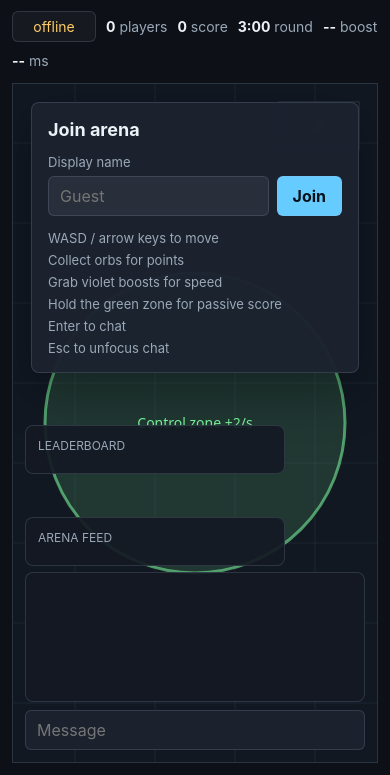
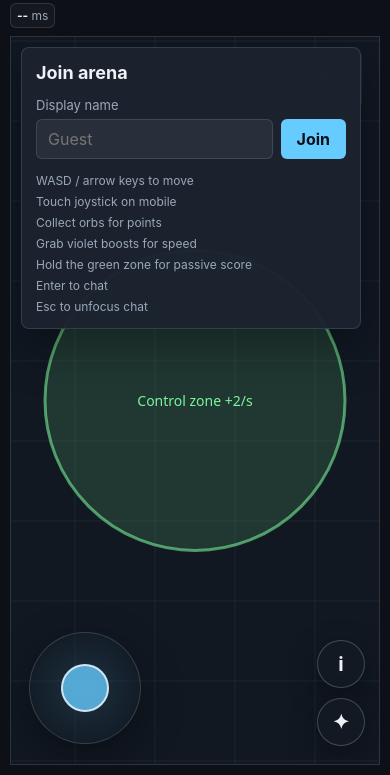
Before and after one commit to Alexandru2984/vix, a plain HTML site: page public/index.html in a window 390 px wide. Shown: the part 69-844 px from the top of the page. Drawn offline with Linux system fonts and the light colour scheme.

Commit message:
Improve mobile layout and touch controls

```diff
--- a/public/app.js
+++ b/public/app.js
@@ -15,6 +15,10 @@
   const leaderboardEl = document.getElementById("leaderboard");
   const roundBanner = document.getElementById("roundBanner");
   const eventFeed = document.getElementById("eventFeed");
+  const touchStick = document.getElementById("touchStick");
+  const touchKnob = document.getElementById("touchKnob");
+  const mobileChatBtn = document.getElementById("mobileChatBtn");
+  const mobileInfoBtn = document.getElementById("mobileInfoBtn");
 
   const state = {
     ws: null,
@@ -32,6 +36,7 @@
     keys: { up: false, down: false, left: false, right: false },
     seq: 0,
     lastInputSent: "",
+    touchPointerId: null,
     camera: { x: 1000, y: 600 },
     pingTimer: 0,
     reconnectTimer: 0,
@@ -256,6 +261,40 @@
     send({ type: "input", ...state.keys, seq: ++state.seq });
   }
 
+  function setTouchInput(dx, dy) {
+    const dead = 0.22;
+    state.keys.left = dx < -dead;
+    state.keys.right = dx > dead;
+    state.keys.up = dy < -dead;
+    state.keys.down = dy > dead;
+    sendInput();
+  }
+
+  function resetTouchInput() {
+    state.touchPointerId = null;
+    touchKnob.style.transform = "translate(-50%, -50%)";
+    state.keys.left = false;
+    state.keys.right = false;
+    state.keys.up = false;
+    state.keys.down = false;
+    sendInput(true);
+  }
+
+  function updateTouchStick(event) {
+    const rect = touchStick.getBoundingClientRect();
+    const centerX = rect.left + rect.width / 2;
+    const centerY = rect.top + rect.height / 2;
+    const max = rect.width * 0.34;
+    const rawX = event.clientX - centerX;
+    const rawY = event.clientY - centerY;
+    const dist = Math.hypot(rawX, rawY);
+    const scale = dist > max ? max / dist : 1;
+    const x = rawX * scale;
+    const y = rawY * scale;
+    touchKnob.style.transform = `translate(calc(-50% + ${x}px), calc(-50% + ${y}px))`;
+    setTouchInput(x / max, y / max);
+  }
+
   function keyMap(key, value) {
     const k = key.toLowerCase();
     if (k === "w" || key === "ArrowUp") state.keys.up = value;
@@ -307,6 +346,40 @@
 
   nameInput.addEventListener("keydown", (event) => {
     if (event.key === "Enter") joinBtn.click();
+  });
+
+  touchStick.addEventListener("pointerdown", (event) => {
+    event.preventDefault();
+    state.touchPointerId = event.pointerId;
+    touchStick.setPointerCapture(event.pointerId);
+    updateTouchStick(event);
+  });
+
+  touchStick.addEventListener("pointermove", (event) => {
+    if (event.pointerId !== state.touchPointerId) return;
+    event.preventDefault();
+    updateTouchStick(event);
+  });
+
+  touchStick.addEventListener("pointerup", (event) => {
+    if (event.pointerId !== state.touchPointerId) return;
+    event.preventDefault();
+    resetTouchInput();
+  });
+
+  touchStick.addEventListener("pointercancel", resetTouchInput);
+
+  mobileChatBtn.addEventListener("click", () => {
+    document.body.classList.toggle("show-chat");
+    if (document.body.classList.contains("show-chat")) {
+      chatInput.focus();
+    } else {
+      chatInput.blur();
+    }
+  });
+
+  mobileInfoBtn.addEventListener("click", () => {
+    document.body.classList.toggle("show-panels");
   });
 
   function updateRenderPlayers() {
--- a/public/index.html
+++ b/public/index.html
@@ -4,7 +4,7 @@
     <meta charset="utf-8">
     <meta name="viewport" content="width=device-width, initial-scale=1">
     <title>VixArena</title>
-    <link rel="stylesheet" href="/styles.css">
+    <link rel="stylesheet" href="/styles.css?v=mobile-20260504">
   </head>
   <body>
     <main class="shell">
@@ -36,6 +36,7 @@
           </div>
           <div class="instructions">
             <span>WASD / arrow keys to move</span>
+            <span>Touch joystick on mobile</span>
             <span>Collect orbs for points</span>
             <span>Grab violet boosts for speed</span>
             <span>Hold the green zone for passive score</span>
@@ -58,8 +59,17 @@
           <div id="chatLog" class="chat-log"></div>
           <input id="chatInput" maxlength="220" placeholder="Message">
         </section>
+
+        <nav class="mobile-actions" aria-label="Touch controls">
+          <button id="mobileInfoBtn" class="mobile-action" type="button" aria-label="Toggle arena panels">i</button>
+          <button id="mobileChatBtn" class="mobile-action" type="button" aria-label="Open chat">✦</button>
+        </nav>
+
+        <div id="touchStick" class="touch-stick" aria-label="Movement joystick">
+          <div id="touchKnob" class="touch-knob"></div>
+        </div>
       </section>
     </main>
-    <script src="/app.js"></script>
+    <script src="/app.js?v=mobile-20260504"></script>
   </body>
 </html>
--- a/public/styles.css
+++ b/public/styles.css
@@ -19,7 +19,8 @@
 html,
 body {
   margin: 0;
-  min-height: 100%;
+  width: 100%;
+  height: 100%;
   background: var(--bg);
   color: var(--text);
   font-family: Inter, ui-sans-serif, system-ui, -apple-system, BlinkMacSystemFont, "Segoe UI", sans-serif;
@@ -27,6 +28,7 @@ body {
 
 body {
   overflow: hidden;
+  overscroll-behavior: none;
 }
 
 .shell {
@@ -96,6 +98,7 @@ h1 {
   border: 1px solid var(--line);
   background: #111822;
   overflow: hidden;
+  touch-action: none;
 }
 
 #arena {
@@ -183,6 +186,11 @@ button {
   display: grid;
   grid-template-rows: minmax(110px, 190px) 40px;
   gap: 8px;
+}
+
+.mobile-actions,
+.touch-stick {
+  display: none;
 }
 
 .round-banner {
@@ -301,48 +309,183 @@ button {
 
 @media (max-width: 720px) {
   body {
-    overflow: auto;
+    overflow: hidden;
   }
 
   .shell {
     min-height: 100dvh;
-    padding: 12px;
+    height: 100dvh;
+    gap: 8px;
+    padding: 10px;
   }
 
   .topbar {
-    align-items: flex-start;
+    align-items: stretch;
     flex-direction: column;
+    gap: 8px;
+  }
+
+  h1 {
+    font-size: 19px;
+  }
+
+  .topbar p {
+    display: none;
   }
 
   .metrics {
     justify-content: flex-start;
+    gap: 6px;
+    font-size: 12px;
+  }
+
+  .metrics span {
+    padding: 4px 6px;
+    border: 1px solid var(--line);
+    border-radius: 6px;
+    background: rgba(255, 255, 255, 0.035);
+  }
+
+  .metrics .pill {
+    min-width: auto;
+    padding: 4px 8px;
   }
 
   #arena {
-    min-height: 72dvh;
+    height: 100%;
+    min-height: 0;
+  }
+
+  .arena-wrap {
+    min-height: 0;
+    height: 100%;
   }
 
   .chat-panel {
-    left: 12px;
-    right: 12px;
-    bottom: 12px;
+    left: 10px;
+    right: 10px;
+    bottom: 82px;
     width: auto;
-    grid-template-rows: minmax(88px, 130px) 40px;
+    display: none;
+    grid-template-rows: minmax(94px, 150px) 42px;
+    z-index: 16;
+  }
+
+  body.show-chat .chat-panel {
+    display: grid;
   }
 
   .leaderboard-panel {
-    left: 12px;
-    bottom: 288px;
-    width: min(260px, calc(100% - 24px));
+    left: 10px;
+    top: 10px;
+    bottom: auto;
+    width: min(250px, calc(100% - 20px));
+    display: none;
+    z-index: 14;
   }
 
   .events-panel {
-    left: 12px;
-    bottom: 196px;
-    width: min(260px, calc(100% - 24px));
+    left: 10px;
+    top: 162px;
+    bottom: auto;
+    width: min(250px, calc(100% - 20px));
+    display: none;
+    z-index: 14;
+  }
+
+  body.show-panels .leaderboard-panel,
+  body.show-panels .events-panel {
+    display: block;
   }
 
   .round-banner {
-    top: 12px;
+    top: 10px;
+    min-width: min(320px, calc(100% - 20px));
+    padding: 10px 12px;
+    font-size: 13px;
+    z-index: 15;
+  }
+
+  .join-panel {
+    left: 10px;
+    top: 10px;
+    width: min(340px, calc(100% - 20px));
+    padding: 14px;
+    z-index: 18;
+  }
+
+  .instructions {
+    font-size: 12px;
+  }
+
+  .mobile-actions {
+    position: absolute;
+    right: max(14px, env(safe-area-inset-right));
+    bottom: max(18px, env(safe-area-inset-bottom));
+    display: grid;
+    gap: 10px;
+    z-index: 17;
+  }
+
+  .mobile-action {
+    width: 52px;
+    height: 52px;
+    padding: 0;
+    border-radius: 50%;
+    border: 1px solid rgba(237, 242, 247, 0.22);
+    color: var(--text);
+    background: rgba(20, 26, 35, 0.86);
+    box-shadow: 0 10px 30px rgba(0, 0, 0, 0.36);
+    font-size: 20px;
+    line-height: 1;
+  }
+
+  .touch-stick {
+    position: absolute;
+    left: max(18px, env(safe-area-inset-left));
+    bottom: max(20px, env(safe-area-inset-bottom));
+    display: block;
+    width: 128px;
+    height: 128px;
+    border-radius: 50%;
+    border: 1px solid rgba(237, 242, 247, 0.16);
+    background: radial-gradient(circle at center, rgba(102, 204, 255, 0.14), rgba(13, 17, 23, 0.50));
+    box-shadow: 0 14px 42px rgba(0, 0, 0, 0.36);
+    z-index: 17;
+    touch-action: none;
+  }
+
+  .touch-knob {
+    position: absolute;
+    left: 50%;
+    top: 50%;
+    width: 54px;
+    height: 54px;
+    transform: translate(-50%, -50%);
+    border-radius: 50%;
+    background: rgba(102, 204, 255, 0.78);
+    border: 2px solid rgba(255, 255, 255, 0.72);
   }
 }
+
+@media (max-width: 430px) {
+  .metrics {
+    max-height: 58px;
+    overflow: hidden;
+  }
+
+  .touch-stick {
+    width: 112px;
+    height: 112px;
+  }
+
+  .touch-knob {
+    width: 48px;
+    height: 48px;
+  }
+
+  .mobile-action {
+    width: 48px;
+    height: 48px;
+  }
+}
```
Also changed, not shown: public/docs.html (+3 -2 lines), README.md, 1 other file.
